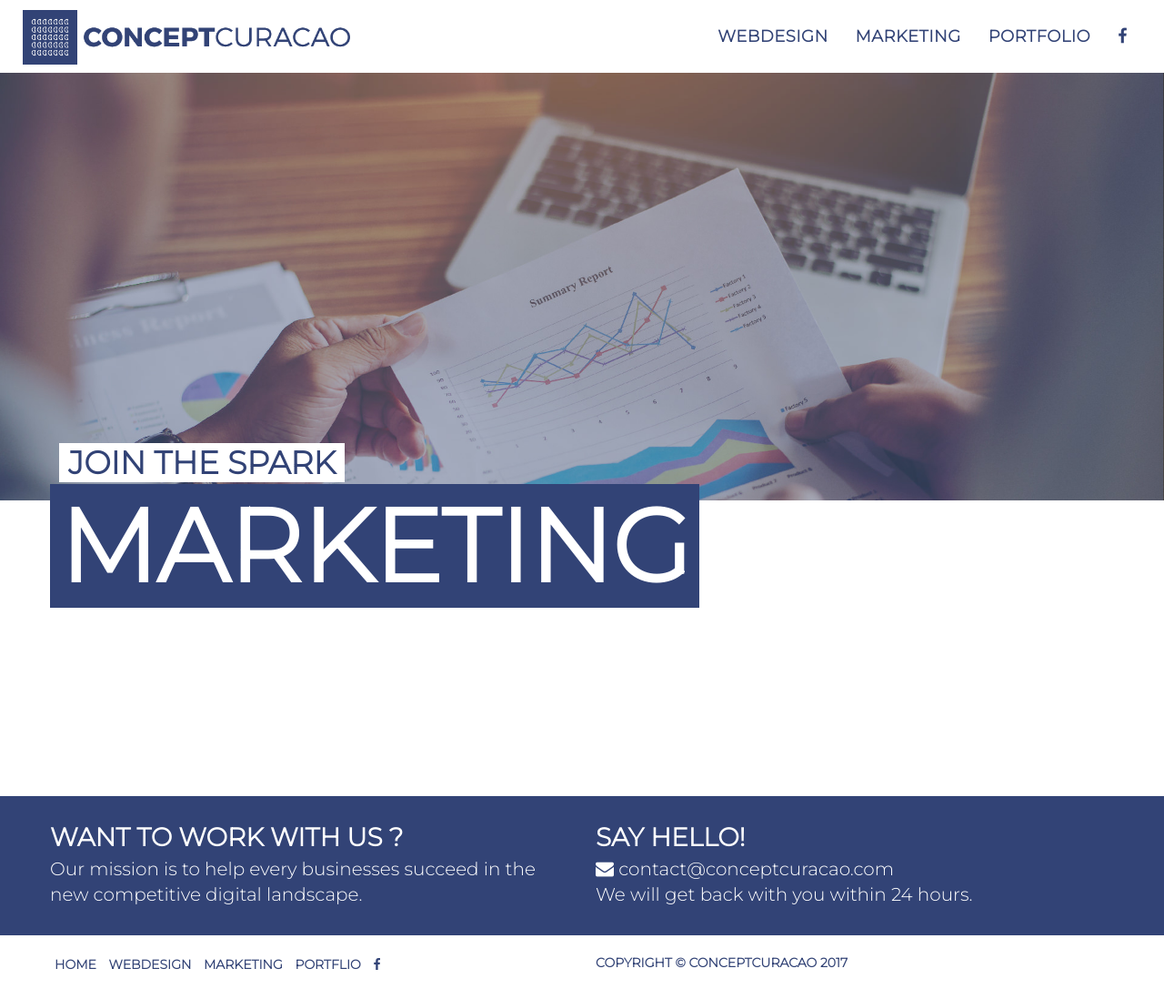
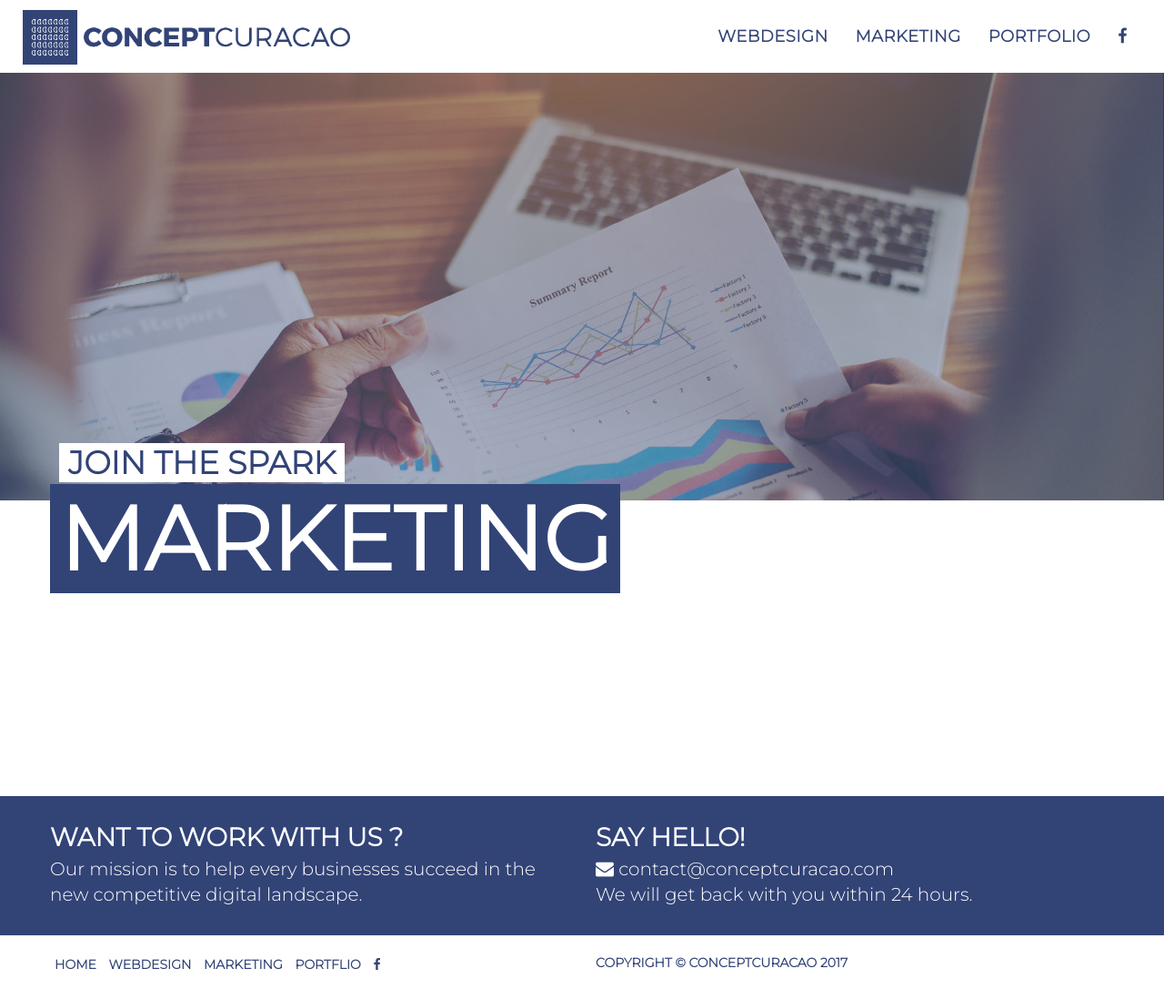
Before and after one commit to devbox02/conceptcuracao, a Jekyll site: the page built from marketing.html, in a window 1280 px wide and 1098 px high. Shown: the whole window at 91% size. Built offline with Jekyll 4.4.1, drawn with Linux system fonts in a browser that asks for light colours.

Commit message:
spacing08

```diff
--- a/_includes/head.html
+++ b/_includes/head.html
@@ -26,6 +26,9 @@
     }
     #services-one {
     height: 500px;
+    }
+	h1.block-page {
+    font-size: 7em;
     }
 	}
 	@media(max-width:1280px) {
```
